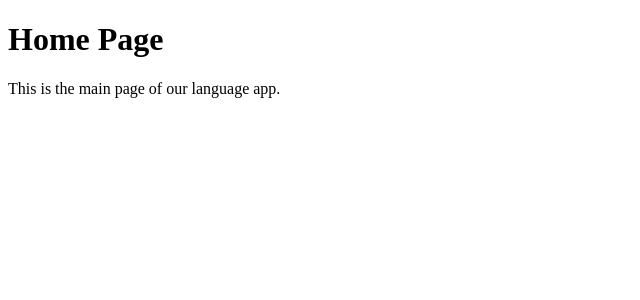
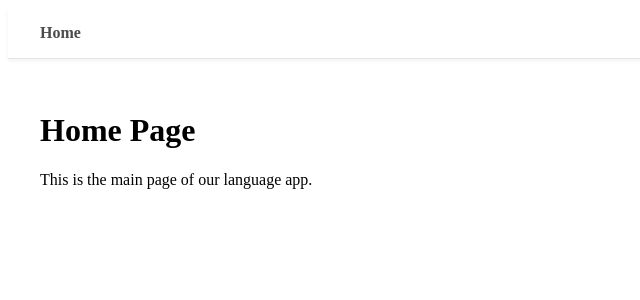
Before and after one commit to Odinman9847/language-learning, a Vue app: page / in a window 1280 px wide. Shown: the top 300 px of the page, without its empty margins (0-640 px from the left). Built offline with nearby package versions, Linux system fonts and the light colour scheme.

Commit message:
feat: Add navigation header

```diff
--- a/src/App.vue
+++ b/src/App.vue
@@ -1,8 +1,17 @@
-<script setup lang="ts"></script>
+<script setup lang="ts">
 import { RouterView } from 'vue-router'
+import AppHeader from '@/components/AppHeader.vue'
+</script>
 
 <template>
-  <RouterView />
+  <AppHeader />
+  <main>
+    <RouterView />
+  </main>
 </template>
 
-<style scoped></style>
+<style scoped>
+main {
+  padding: 2rem;
+}
+</style>
--- /dev/null
+++ b/src/components/AppHeader.vue
@@ -0,0 +1,26 @@
+<script setup lang="ts">
+import { RouterLink } from 'vue-router'
+</script>
+
+<template>
+  <header class="app-header">
+    <nav>
+      <RouterLink to="/">Home</RouterLink>
+    </nav>
+  </header>
+</template>
+
+<style scoped>
+.app-header {
+  background-color: #ffffff;
+  padding: 1rem 2rem;
+  border-bottom: 1px solid #e5e5e5;
+  box-shadow: 0 2px 4px rgba(0, 0, 0, 0.05);
+}
+
+nav a {
+  font-weight: bold;
+  color: #4b4b4b;
+  text-decoration: none;
+}
+</style>
```
